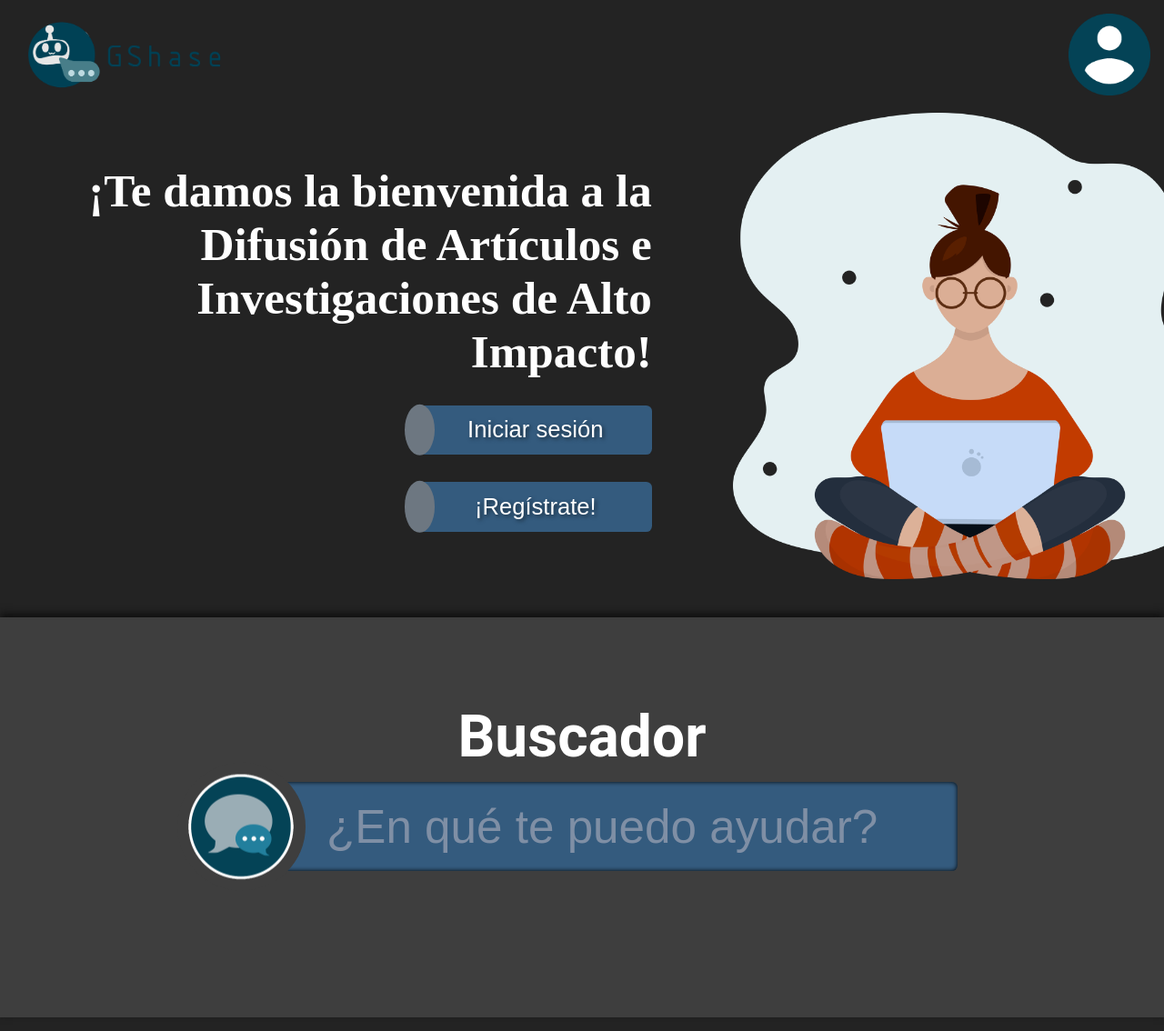
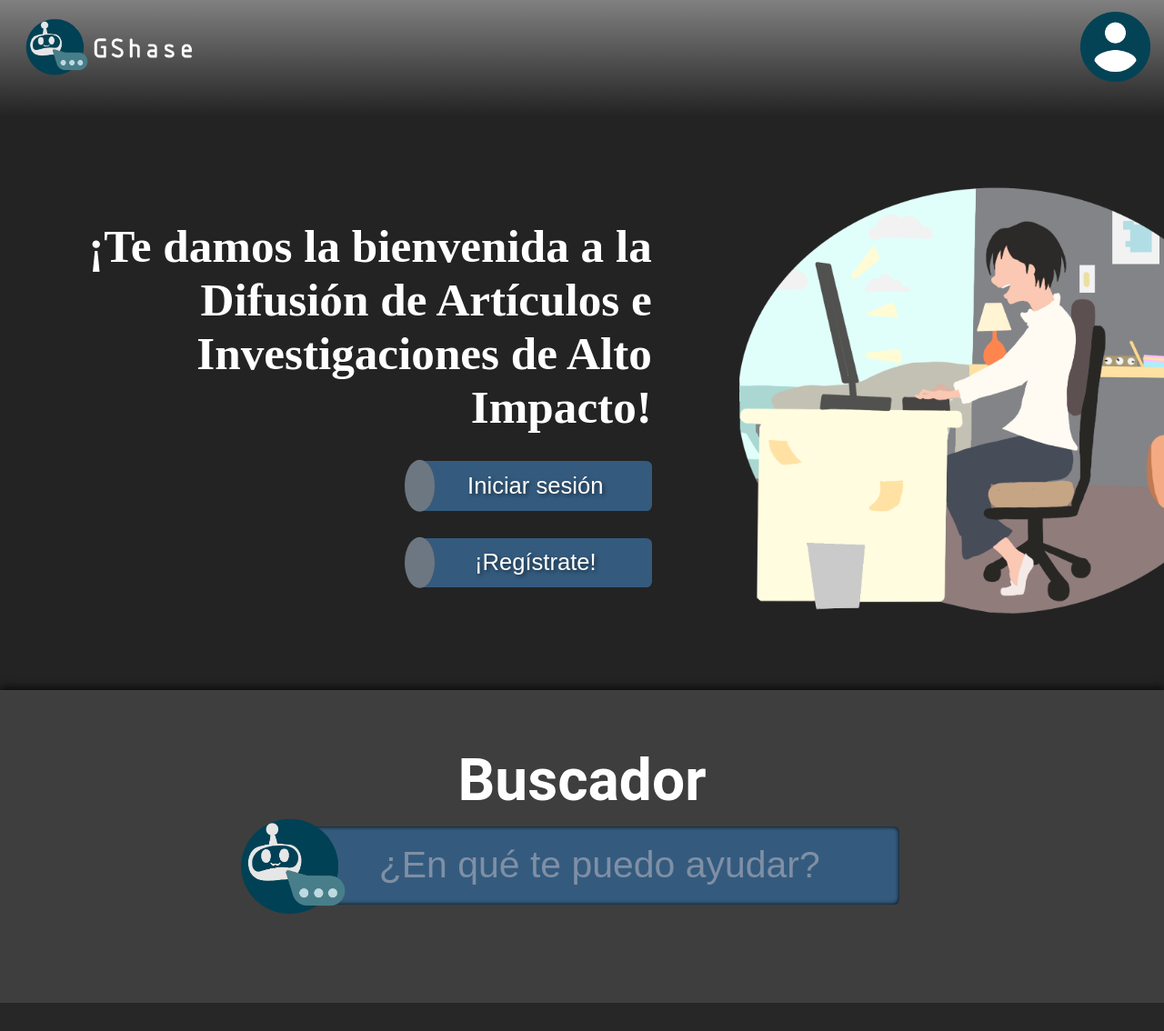
Before and after one commit to iiRoy/GShase, a PHP site: page /inicio.php in a window 1280 px wide; the page is wider, and only the part inside the window is pictured. Shown: that part at 91% size. After the commit the page ends 1103 px from the top of that part, so only its background shows below. Run offline with PHP 8.4, Linux system fonts and the light colour scheme.

Commit message:
update again

```diff
--- a/css/style.css
+++ b/css/style.css
@@ -60,6 +60,9 @@ body {
 /* Configuración Header */
 .header {
     width: 100%;
+    background: linear-gradient(to bottom, grey, #232323);
+    padding-bottom: 3vw;
+    padding-top: 1vw;
 }
 
 .header div {
@@ -69,7 +72,7 @@ body {
 
 .header img {
     width: auto;
-    max-height: 7vw;
+    max-height: 6vw;
     padding-right: 15px;
     padding-left: 15px;
     transition: transform 0.3s ease;
@@ -129,7 +132,6 @@ body.index {
 
 .inicio {
     width: 100%;
-    padding: 15px;
 }
 
 .welcome-container {
@@ -173,11 +175,11 @@ body.index {
     display: flex;
     flex-direction: column; /* Alinea los hijos en columna */
     align-items: center;
-    padding: 4vw 0 0;
+    padding: 1.5vw 0 0;
     box-sizing: border-box;
     margin: 0;
     position: relative; /* Necesario para el posicionamiento absoluto de los hijos */
-    min-height: 55vh; /* Asegura que ocupe al menos el 100% de la altura del viewport */
+    min-height: 43vh; /* Asegura que ocupe al menos el 100% de la altura del viewport */
 }
 
 .buscador h1 {
@@ -199,14 +201,13 @@ body.index {
 }
 
 .barra_busqueda img {
-    width: 10vw; /* Ajusta el tamaño según el tamaño del viewport */
+    width: 11vw; /* Ajusta el tamaño según el tamaño del viewport */
     height: auto;
     border-radius: 50%;
     position: absolute;
-    left: -2.5vw; /* Ajusta este valor según sea necesario para posicionar la imagen */
+    left: -3.6vw; /* Ajusta este valor según sea necesario para posicionar la imagen */
     top: 50%;
     transform: translateY(-50%);
-    background: #3e3e3e; /* Opcional: agregar un fondo para la imagen */
     padding: 0.5vw; /* Opcional: agregar un padding para la imagen */
 }
 
@@ -216,7 +217,7 @@ body.index {
     margin: 0 3vw 0 6vw;
     border: none;
     color: white;
-    font-size: 4vw;
+    font-size: 3.2vw;
     outline: none;
     width: auto; /* Permite que el input tenga un tamaño fijo */
     text-align: center; /* Centra el texto del input */
--- a/inicio.php
+++ b/inicio.php
@@ -14,8 +14,11 @@
             <img src="images/usuario_default.png">
         </div>
     </div>
+    <br>
+    <br>
+    <br>
+    <br>
     <!--Welcome Container-->
-    <br>
     <div class="welcome-container">
         <div class="content">
             <h1>¡Te damos la bienvenida a la Difusión de Artículos e Investigaciones de Alto Impacto!</h1>
@@ -33,14 +36,16 @@
             </div>
         </div>
         <div class="content">
-            <img src="images/welcome_image.png" alt="Example Image">
+            <img src="images/welcome_image.png" alt="Mujer Trabajando">
         </div>
     </div>
     <br>
     <br>
+    <br>
+    <br>
     <div class="buscador"> <h1>Buscador</h1>
         <div class="barra_busqueda">
-            <img src="images/ask.png" alt="Example Image">
+            <img src="images/logo.png" alt="Example Image">
             <input type="text" placeholder="¿En qué te puedo ayudar?">
         </div>
     </div>
```
Also changed, not shown: images/logo_letra.png, images/welcome_image.png.
